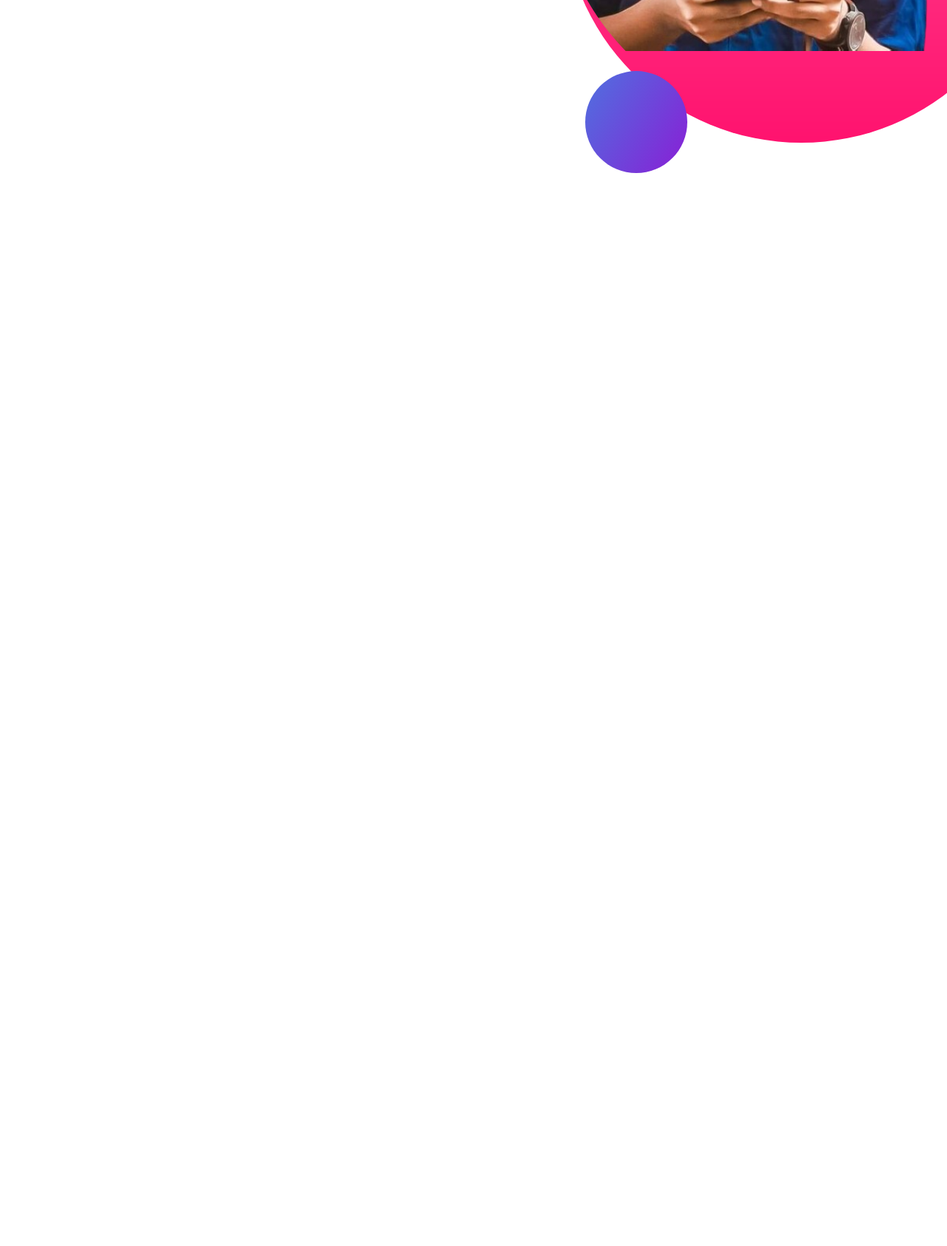
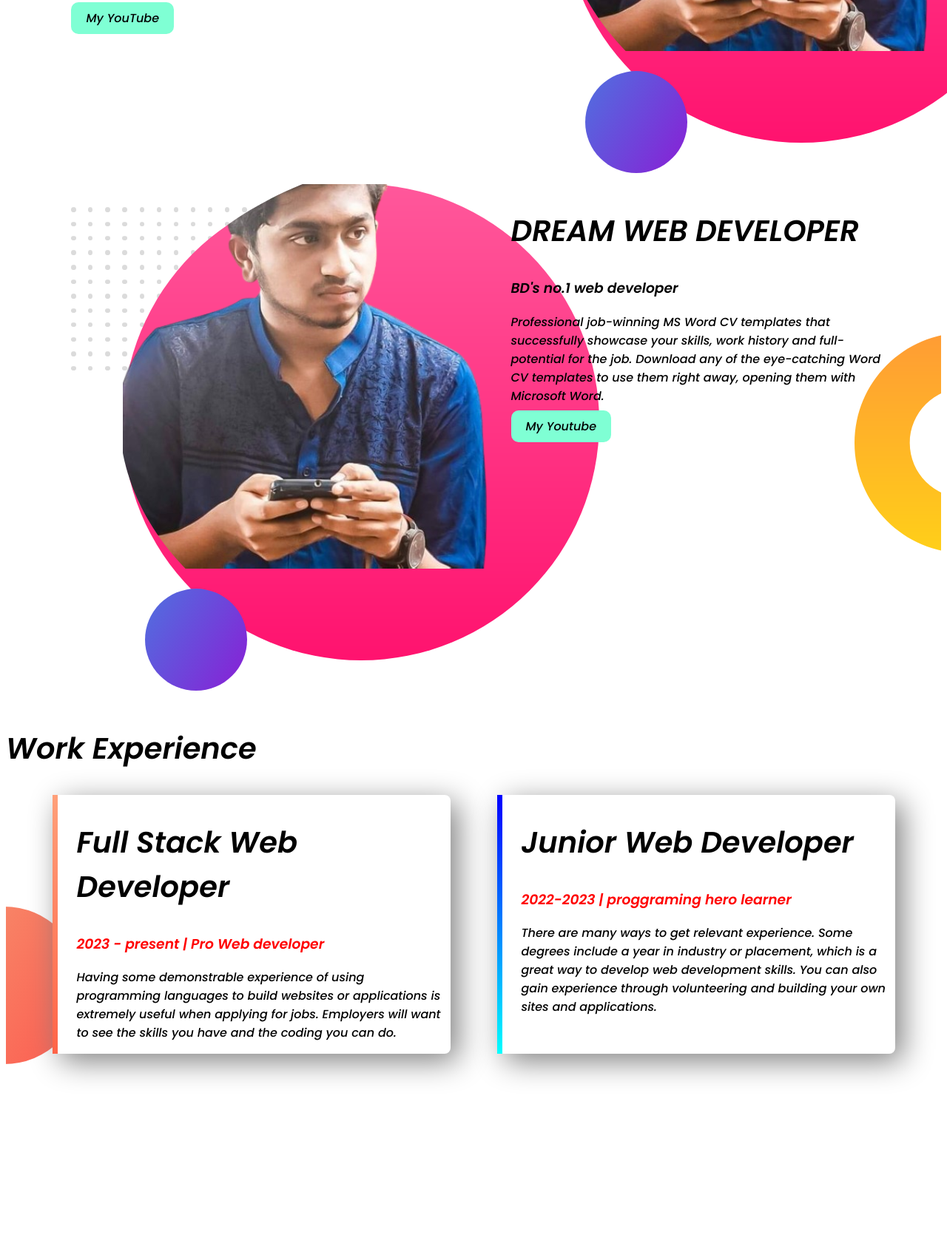
Before and after one commit to Mahfuj926/web-portfolio, a plain HTML site: page index.html in a window 1280 px wide. Shown: the part 459-2144 px from the top of the page at 74% size. Before the commit the page ends 800 px from the top, so only its background shows below. Drawn offline with Linux system fonts and the light colour scheme.

Commit message:
finished my first website

```diff
--- a/index.html
+++ b/index.html
@@ -11,17 +11,49 @@
 
 </head>
 <body>
-   <section>
+   <section class="banner">
     <div class="half-width">
         <h1>Welcome to</h1>
-        <h1><SPAN class="NAME-HIGHLIGHT">Mahfuj</SPAN> first website</h1>
-        <H3>WORLD CLASS WEB DEVELOPER</H3>
-        <P>I AM A WEB DEVELOPER. I AM A PROFESSIONAL WEB DEVELOPEER. I AM A HARD WORKING MAN. YOU CAN ALWAYS COUNT ON ME. I am very good at work.in bangladesh study isnt a thing here so tjhat everyone is learning webdevelopment for their working life. i aM UNUSUAL IN MY STUDY SO HERE I AM</P>
+        <h1><SPAN class="red-highlight">Mahfuj</SPAN> first website</h1>
+        <H3>JUNIOR WEB DEVELOPER</H3>
+        <P>A Junior Web Developer is an entry-level position that assists the developer’s team in creating web-based applications according to the requirements. He works under the guidance of Senior developers and runs codes, drafts designs, and website layouts.</P>
+        <a class="link-button"target="_blank"href="https://www.youtube.com/channel/UC3c0E1O5_nZO2M4ixPGs1ww">My YouTube</a>
     </div>
     <div class="half-width">
         <img src="images/pictur1.png.png" alt="">
     </div>
    </section>
+   <section class="dream-area">
+    <div class="half-width">
+        <img src="images/pictur1.png.png" alt="">
+
+    </div>
+    <div class="half-width">
+        <h2>DREAM WEB DEVELOPER</h2>
+        <h3>BD's no.1 web developer</h3>
+        <p>Professional job-winning MS Word CV templates that successfully showcase your skills, work history and full-potential for the job. Download any of the eye-catching Word CV templates to use them right away, opening them with Microsoft Word.</p>
+        <a class="link-button"target="_blank"href="https://www.youtube.com/channel/UC3c0E1O5_nZO2M4ixPGs1ww">My Youtube</a>
+
+    </div>
+   </section>
+   <section class="experience-area">
+    <h2>Work Experience</h2>
+    <div id="full-stack" class="half-width single-experience">
+        <h2>Full Stack Web Developer</h2>
+        <h3 class="red-highlight">2023 - present | Pro Web developer</h3>
+        <p>Having some demonstrable experience of using programming languages to build websites or applications is extremely useful when applying for jobs. Employers will want to see the skills you have and the coding you can do.</p>
+
+    </div>
+    <div id="junior-web" class="half-width single-experience">
+        <h2>Junior Web Developer</h2>
+        <h3 class="red-highlight">2022-2023 | proggraming hero learner</h3>
+        <p>There are many ways to get relevant experience. Some degrees include a year in industry or placement, which is a great way to develop web development skills. You can also gain experience through volunteering and building your own sites and applications.</p>
+
+    </div>
+   </section>
+   <footer>
+    <p></p>
+   </footer>
 
 </body>
 </html>
--- a/style.css
+++ b/style.css
@@ -4,7 +4,10 @@ body{
 h1{
     font-size: 50PX;
 }
-.NAME-HIGHLIGHT{
+h2{
+    font-size: 40px;
+}
+.red-highlight{
     color: red;
 }
 .half-width{
@@ -16,3 +19,44 @@ h1{
 .half-width image {
     width: 100%;
 }
+.banner{
+    background-image: url("images/top-banner.png");
+    background-repeat: no-repeat;
+}
+section{
+    height: 500px;
+    padding-bottom: 200px;
+}
+.link-button{
+    text-decoration: none;
+    background-color: aquamarine;
+    padding: 10px 20px;
+    border-radius: 10px;
+    color: black;
+}
+.dream-area{
+    background-image: url("images/dream-bg.png");
+    background-repeat: no-repeat;
+    background-position: right;
+}
+.experience-area{
+    background-image: url("images/exp-bg.png");
+    background-repeat: no-repeat;
+    background-position: left;
+}
+.single-experience{
+    box-shadow: 10px 10px 40px gray;
+    border-radius: 8px;
+    height: 70%;
+    background-color: white;
+}
+#full-stack{
+    border-left: 7px solid;
+    border-image: linear-gradient(180deg, lightsalmon, tomato);
+    border-image-slice: 1;
+}
+#junior-web{
+    border-left: 7px solid;
+    border-image: linear-gradient(180deg, blue, cyan);
+    border-image-slice: 1;
+}
```
Also changed, not shown: images/bg.png.jpg (added).
